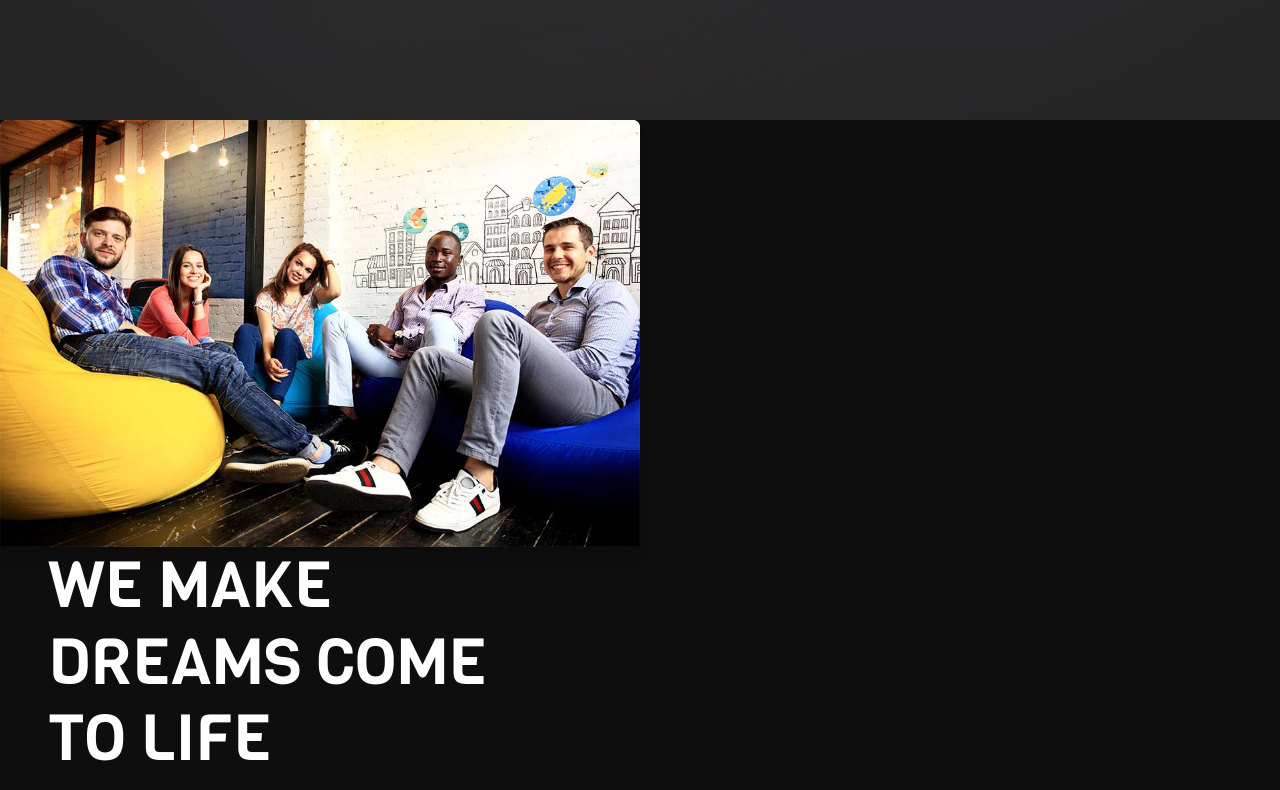
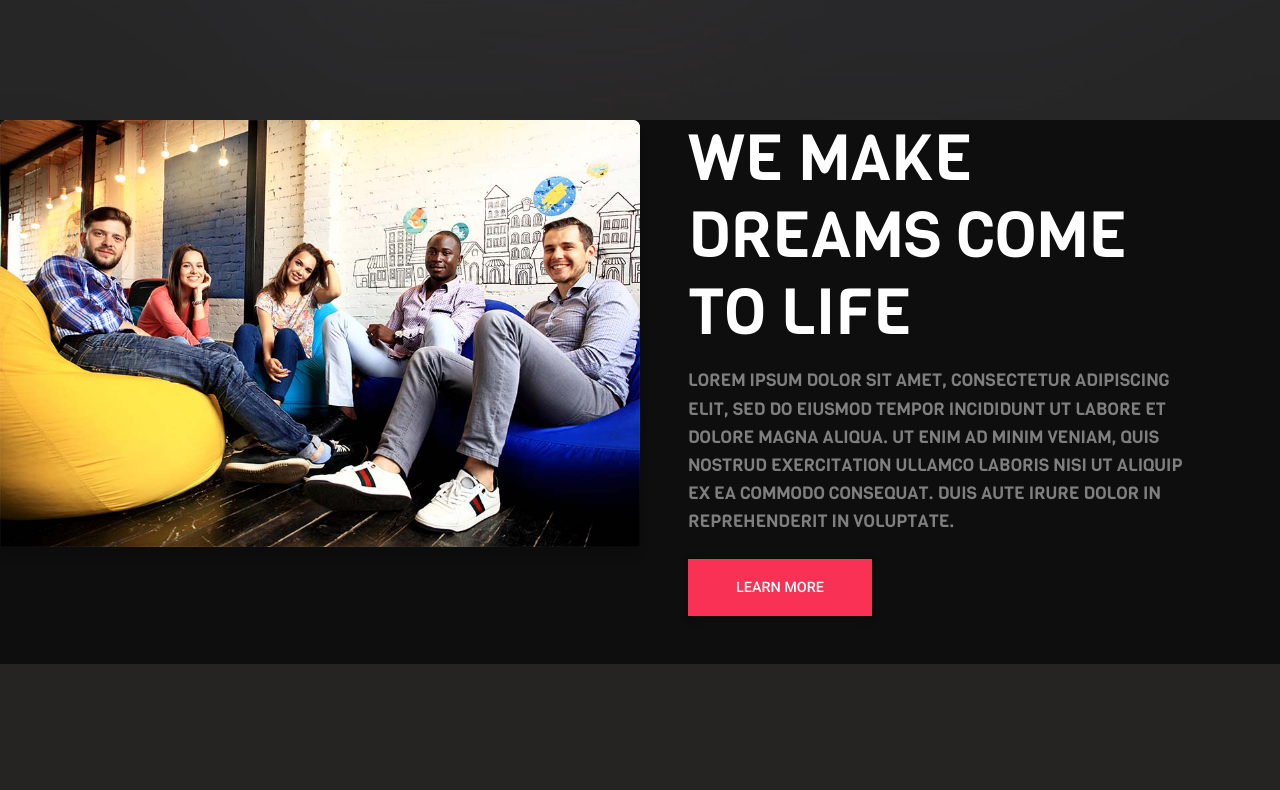
Before and after one commit to zahidalidev/Dream-Studio, a plain HTML site: page index.html in a window 1280 px wide. Shown: the part 1240-2030 px from the top of the page. Drawn offline with nearby package versions, Linux system fonts and the light colour scheme.

Commit message:
bug fixed

```diff
--- a/index.css
+++ b/index.css
@@ -102,6 +102,8 @@ font-weight: bold;
 
 .section3-bg{
   background-color: #0E0E0E;
+  margin-right: 0 !important;
+  margin-left: 0 !important;
 }
 
 .dream-img{
--- a/index.html
+++ b/index.html
@@ -132,7 +132,7 @@
 
   <!-- section-3 -->
   <section>
-    <div class="row-cols-1 row-cols-md-2 section3-bg">
+    <div class="row row-cols-1 row-cols-md-2 section3-bg">
       <div class="col p-0">
         <div class="card">
           <img src="./assets/h2-img-2.jpg" class="card-img-top dream-img" alt="...">
@@ -185,7 +185,7 @@
   <!-- section-4 testimonials end -->
 
   <!-- section-5 explore -->
-  <section class="d-flex justify-content-center align-items-center section3-bg">
+  <section class="row d-flex justify-content-center align-items-center section3-bg">
     <div style="width: 80%;" class="row row-cols-1 row-cols-md-2 ">
       <div class="d-flex col flex-column text-white justify-content-center align-items-start p-0">
         <div class="d-flex flex-column justify-content-center text-white ml-5 h-25">
@@ -237,12 +237,14 @@
         <p class="footer-link" href="#">Portfolio</p>
         </ul>
       </div>
+
       <div class="footer-feild-container">
         <div class="input-container">
           <input placeholder="Subscribe to our Newsletter" class="footer-feild" type="text" />
           <i class="far fa-envelope"></i>
         </div>
       </div>
+
       <div class="footer-social">
         <i href="#" class="fab footer-social-link fa-facebook-square"></i>
         <i href="#" class="fab footer-social-link fa-twitter-square"></i>
```
